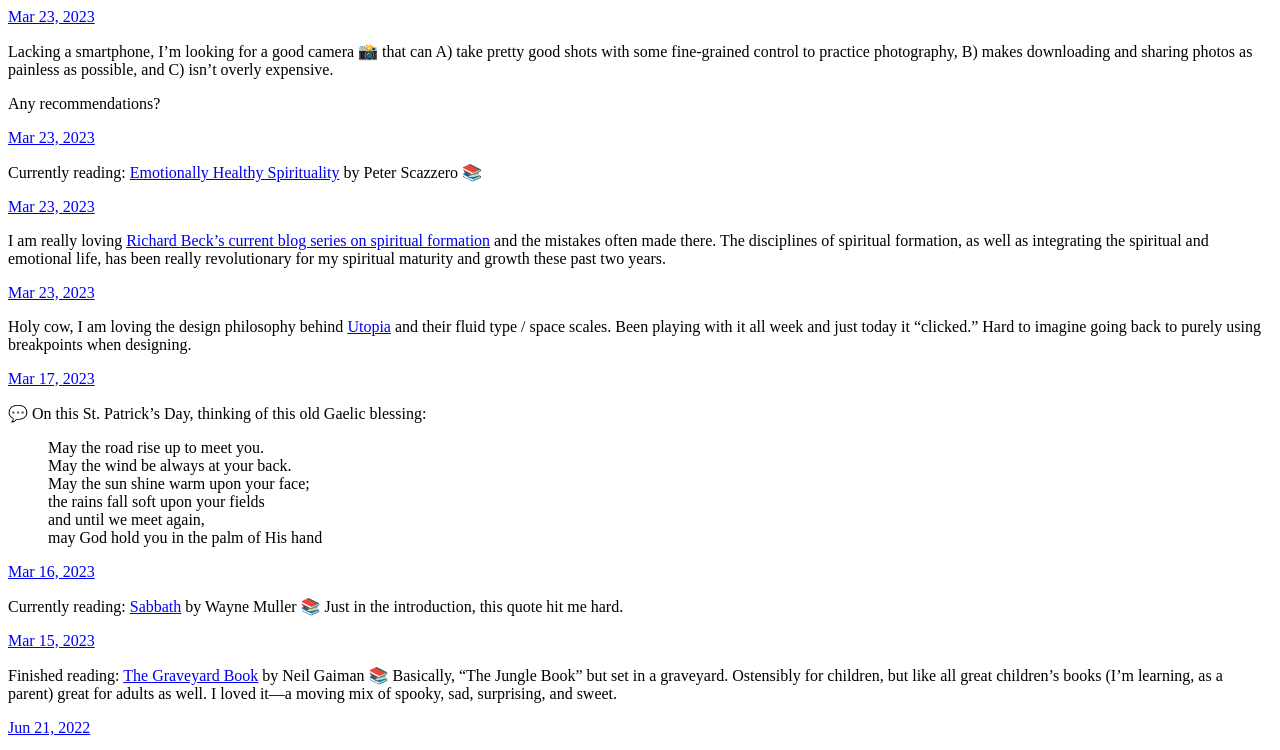
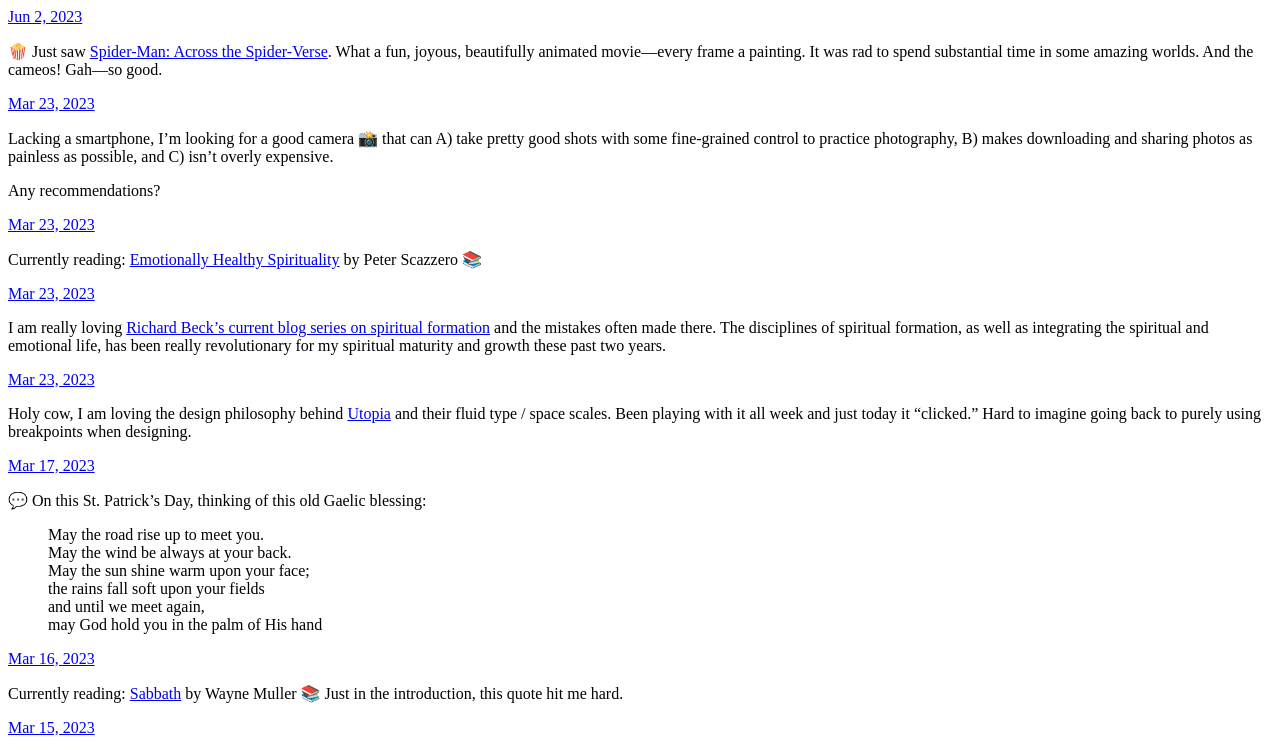
Before and after one commit to bsebesta/bryansebesta.net, a plain HTML site: page index.html in a window 1280 px wide. Shown: the top 750 px of the page. Drawn offline with Linux system fonts and the light colour scheme.

Commit message:
Archiving from Micro.blog.

```diff
--- a/index.html
+++ b/index.html
@@ -21,6 +21,17 @@
 <div class="h-feed">
 
 
+
+	  <div class="h-entry">
+
+
+		<a href="https://bryansebesta.net/2023/06/02/just-saw-spiderman.html" class="u-url"><time class="dt-published" datetime="2023-06-02 21:55:11 -0600">Jun 2, 2023</time></a>
+
+		<div class="e-content">
+			 <p>🍿 Just saw <a href="https://letterboxd.com/film/spider-man-across-the-spider-verse/">Spider-Man: Across the Spider-Verse</a>. What a fun, joyous, beautifully animated movie—every frame a painting. It was rad to spend substantial time in some amazing worlds. And the cameos! Gah—so good.</p>
+
+		</div>
+	  </div>
 
 	  <div class="h-entry">
 
```
